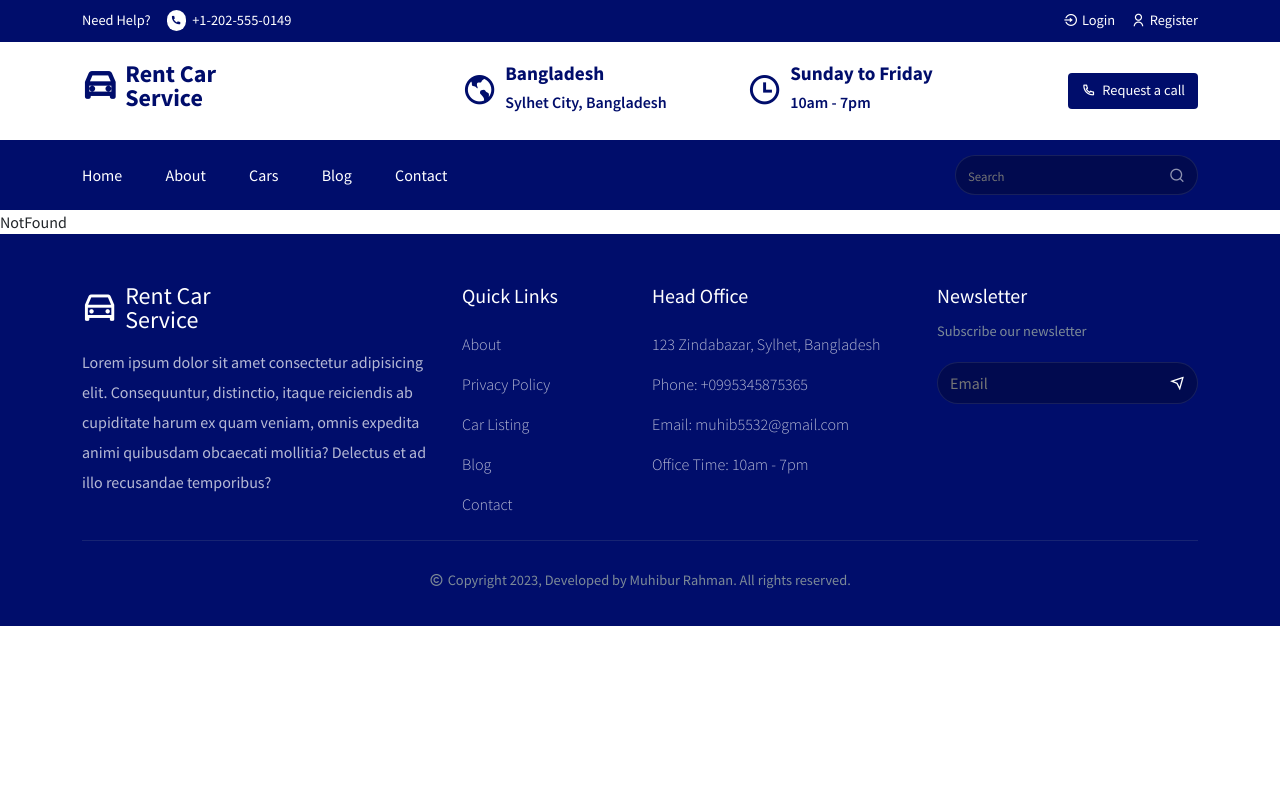
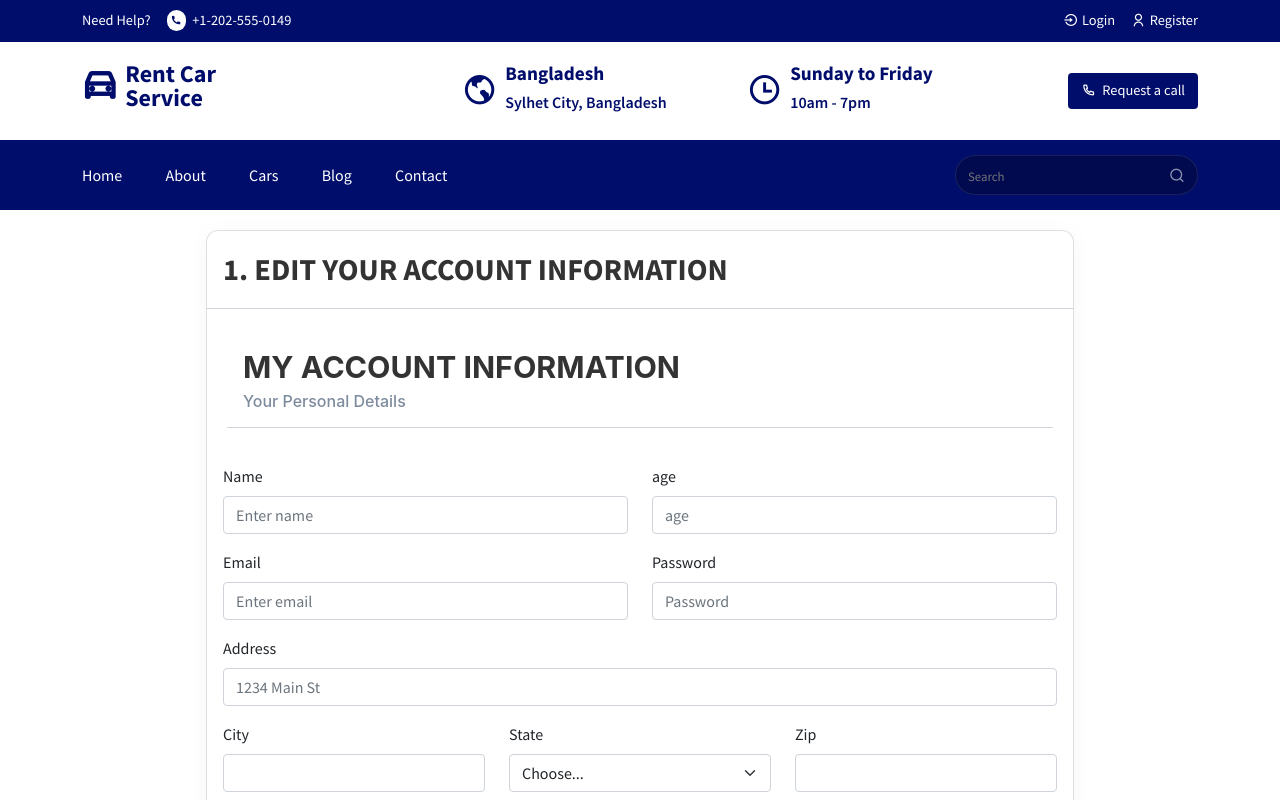
Before and after one commit to pankaj123445555/car_rental_frontend, a React (Create React App) app: page /profile in a window 1280 px wide. Shown: the top 800 px of the page. Built offline with nearby package versions, Linux system fonts and the light colour scheme; no server answers.

Commit message:
update user and fetch api are integrated

```diff
--- a/src/components/Header/Header.jsx
+++ b/src/components/Header/Header.jsx
@@ -74,7 +74,7 @@ const Header = () => {
 
                  <Dropdown>
                   <Dropdown.Toggle  id="user_profile"
-                  className="btn-primary">
+                  className="btn-primary" >
                   <FaUserCircle size={"25px"} />
                   </Dropdown.Toggle>
 
--- /dev/null
+++ b/src/components/UI/Profile.js
@@ -0,0 +1,170 @@
+import React, {useEffect, useState , useContext, useReducer} from 'react'
+import Button from 'react-bootstrap/Button';
+import Col from 'react-bootstrap/Col';
+import Form from 'react-bootstrap/Form';
+import Row from 'react-bootstrap/Row';
+import { Spinner } from 'react-bootstrap';
+import '../../styles/profile.css'
+import axiosInstance from '../../utils/axiosUtil';
+import { Store } from '../../Store';
+import {editReducer} from '../../reducers/CommonReducer'
+
+
+function Profile() {
+
+    const {state} = useContext(Store);
+    const {token} = state;
+    const [{loading,error},dispatch] = useReducer(editReducer, {
+      loading : false,
+    })
+    const [values , setValues] = useState({
+        email : "",
+        password : "",
+        address : "",
+        city : "",
+        state : "",
+        zip : "",
+        name : "",
+        age : ""
+    })
+
+    const handleChange = (e) => {
+        setValues({...values , [e.target.name]: e.target.value})
+    }
+
+    // function to fetch the details of a user
+    const fetchDetails = async() => {
+
+    const{ data} = await axiosInstance.get('/api/user/find-user',{
+        headers: { Authorization: `${token}` },
+      })
+
+      setValues({
+        name : data?.user?.name,
+        email :  data?.user?.email,
+        password :  data?.user?.password,
+        address :  data?.user?.address,
+        city :  data?.user?.city,
+        state :  data?.user?.state,
+        zip :  data?.user?.zip,
+        age :  data?.user?.age,
+      })
+
+    }
+
+    // function invoke when user update his profile
+    const handleSubmit = async(e) => {
+
+      e.preventDefault();
+      try {
+        dispatch({ type: "FETCH_REQUEST" });
+        const{ data} = await axiosInstance.patch('/api/user/update-user',values,{
+          headers : {Authorization : `${token}`}
+        })
+        dispatch({ type: "FETCH_SUCCESS" });
+      }
+      catch(error)
+      {
+          dispatch({
+            type: "FETCH_FAIL",
+            payload: error,
+          });
+      }
+
+    }
+    useEffect(()=>{
+
+     fetchDetails();
+
+    },[])
+  return (
+       <div>
+         <div className='make-div-column alg-itm'>
+         <div className='form-component'>
+         <div className='profile-header font-heading'>
+         <span> 1. </span>
+         <span> EDIT YOUR ACCOUNT INFORMATION</span>
+         </div>
+         <div className='make-div-column pds-1 light-border-bottom'>
+         <span className='font-heading'>MY ACCOUNT INFORMATION</span>
+         <span className='light-font'>Your Personal Details</span>
+         </div>
+         <div className='pds-1'>
+
+         <Form onSubmit={handleSubmit}>
+
+         <Row className="mb-3">
+            <Form.Group as={Col} >
+              <Form.Label>Name</Form.Label>
+              <Form.Control value={values?.name} onChange={handleChange} type="text" placeholder="Enter name" name = 'name' />
+            </Form.Group>
+
+            <Form.Group as={Col} >
+              <Form.Label>age</Form.Label>
+              <Form.Control value={values?.age} onChange={handleChange}  placeholder="age" name = 'age' />
+            </Form.Group>
+          </Row>
+          <Row className="mb-3">
+            <Form.Group as={Col} controlId="formGridEmail">
+              <Form.Label>Email</Form.Label>
+              <Form.Control value={values?.email} onChange={handleChange} type="email" placeholder="Enter email" name = 'email' />
+            </Form.Group>
+
+            <Form.Group as={Col} controlId="formGridPassword">
+              <Form.Label>Password</Form.Label>
+              <Form.Control  onChange={handleChange} type="password" placeholder="Password" name = 'password' />
+            </Form.Group>
+          </Row>
+
+          <Form.Group className="mb-3" controlId="formGridAddress1">
+            <Form.Label>Address</Form.Label>
+            <Form.Control value={values?.address} onChange={handleChange} placeholder="1234 Main St" name = 'address' />
+          </Form.Group>
+
+
+          <Row className="mb-3">
+            <Form.Group as={Col} controlId="formGridCity">
+              <Form.Label>City</Form.Label>
+              <Form.Control value={values?.city} onChange={handleChange} name = 'city' />
+            </Form.Group>
+
+            <Form.Group as={Col} controlId="formGridState">
+              <Form.Label>State</Form.Label>
+              <Form.Select value={values?.state} onChange={handleChange} defaultValue="Choose..." name = 'state'>
+                <option>Choose...</option>
+                <option>mp</option>
+                <option>up</option>
+              </Form.Select>
+            </Form.Group>
+
+            <Form.Group as={Col} controlId="formGridZip">
+              <Form.Label>Zip</Form.Label>
+              <Form.Control value={values?.zip} onChange={handleChange} name = 'zip' />
+            </Form.Group>
+          </Row>
+
+          <Row className='make-div-row just-cont-cent pds-1'>
+          {
+            loading? (
+              <Button id='upd-btn' variant="primary">
+              <Spinner animation="border" variant="light" />
+          </Button>
+            ): (
+              <Button id='upd-btn' variant="primary" type="submit">
+              Update
+            </Button>
+            )
+          }
+
+          </Row>
+        </Form>
+         </div>
+
+         </div>
+         </div>
+       </div>
+      );
+
+}
+
+export default Profile
--- a/src/components/signinSingup/Register.js
+++ b/src/components/signinSingup/Register.js
@@ -14,7 +14,7 @@ const Register = () => {
   const{ dispatch : ctxdispatch}= useContext(Store);
   const navigate = useNavigate();
   useEffect(()=>{
-      console.log(localStorage.getItem("token"))
+
     if (localStorage.getItem("token")) {
       navigate("/home");
     }
@@ -44,7 +44,7 @@ const Register = () => {
       try{
         dispatch({ type: "FETCH_REQUEST" });
         const {data} = await  axiosInstance.post('/api/user/register',values);
-        console.log(data);
+
         if (data.token) {
           ctxdispatch({ type: "USER_SIGNIN", payload: data });
          localStorage.setItem("userInfo", JSON.stringify(data.user));
--- a/src/routers/Routers.js
+++ b/src/routers/Routers.js
@@ -11,6 +11,7 @@ import Contact from "../pages/Contact";
 import SignIn from "../components/signinSingup/Signin";
 import Register from "../components/signinSingup/Register";
 import Temp from "../components/Temp";
+import Profile from "../components/UI/Profile";
 // import SignUp from "../components/signinSingup/Register";
 
 const Routers = () => {
@@ -27,6 +28,7 @@ const Routers = () => {
       <Route path="/blogs" element={<Blog />} />
       <Route path="/blogs/:slug" element={<BlogDetails />} />
       <Route path="/contact" element={<Contact />} />
+      <Route path="/profile" element = {<Profile/>}/>
       <Route path="*" element={<NotFound />} />
     </Routes>
   );
--- a/src/styles/header.css
+++ b/src/styles/header.css
@@ -205,10 +205,10 @@
   }
 }
 .btn-primary{
-  color: white;
-  background: none !important;
-  border: none !important;
-  box-shadow: none;
+  /* color: white; */
+  /* background: none !important; */
+  /* border: none !important; */
+  /* box-shadow: none; */
 }
 .drp-dwn
 {
--- /dev/null
+++ b/src/styles/profile.css
@@ -0,0 +1,61 @@
+.form-component{
+    width: 70%;
+    border-radius: 12px;
+    border: 1px solid rgba(205, 205, 205, 0.64);
+    background: #FFF;
+    box-shadow: 0px 4px 24px 0px rgba(0, 0, 0, 0.04);
+}
+.make-div-row
+{
+    display: flex;
+}
+.make-div-column
+{
+    display: flex;
+    flex-direction: column;
+    margin: 20px;
+}
+.alg-itm
+{
+    align-items: center;
+}
+.just-cont-cent
+{
+    justify-content: center;
+}
+.profile-header
+{
+   border-bottom: 1px solid var(--bs-gray-400);
+    padding: 1rem;
+    color: var(--bs-heading-color);
+}
+.font-heading
+{
+    color: #000c;
+    font-family: Inter;
+    font-size: 1.9rem;
+    font-style: normal;
+    font-weight: 700;
+    line-height: 150%;
+}
+.pds-1
+{
+    padding: 1rem;
+}
+.light-font
+{
+color: var(--text-slate-color-50, #7E8B9E);
+font-family: Inter;
+font-size: 16px;
+font-style: normal;
+font-weight: 500;
+line-height: normal;
+}
+.light-border-bottom
+{
+    border-bottom: 1px solid var(--bs-gray-400)
+}
+#upd-btn
+{
+    width: 30%;
+}
```
